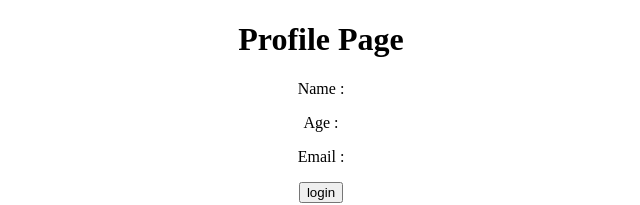
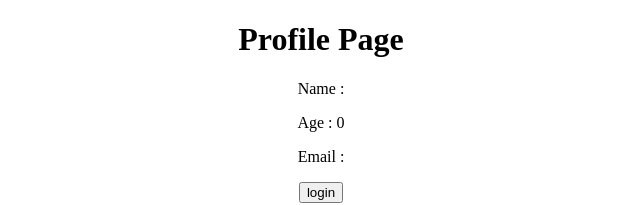
Before and after one commit to KaiIemsawat/more-redux, a React (Create React App) app: page / in a window 1280 px wide. Shown: the top 205 px of the page, without its empty margins (319-959 px from the left). Built offline with nearby package versions, Linux system fonts and the light colour scheme.

Commit message:
added useSelector to Profile.js

```diff
--- a/src/components/Profile.js
+++ b/src/components/Profile.js
@@ -1,10 +1,13 @@
+import { useSelector } from "react-redux";
+
 function Profile() {
+    const user = useSelector((state) => state.user.value);
     return (
         <div>
             <h1>Profile Page</h1>
-            <p>Name : </p>
-            <p>Age : </p>
-            <p>Email : </p>
+            <p>Name : {user.name}</p>
+            <p>Age : {user.age}</p>
+            <p>Email : {user.email}</p>
         </div>
     );
 }
```
Also changed, not shown: notes.txt.
